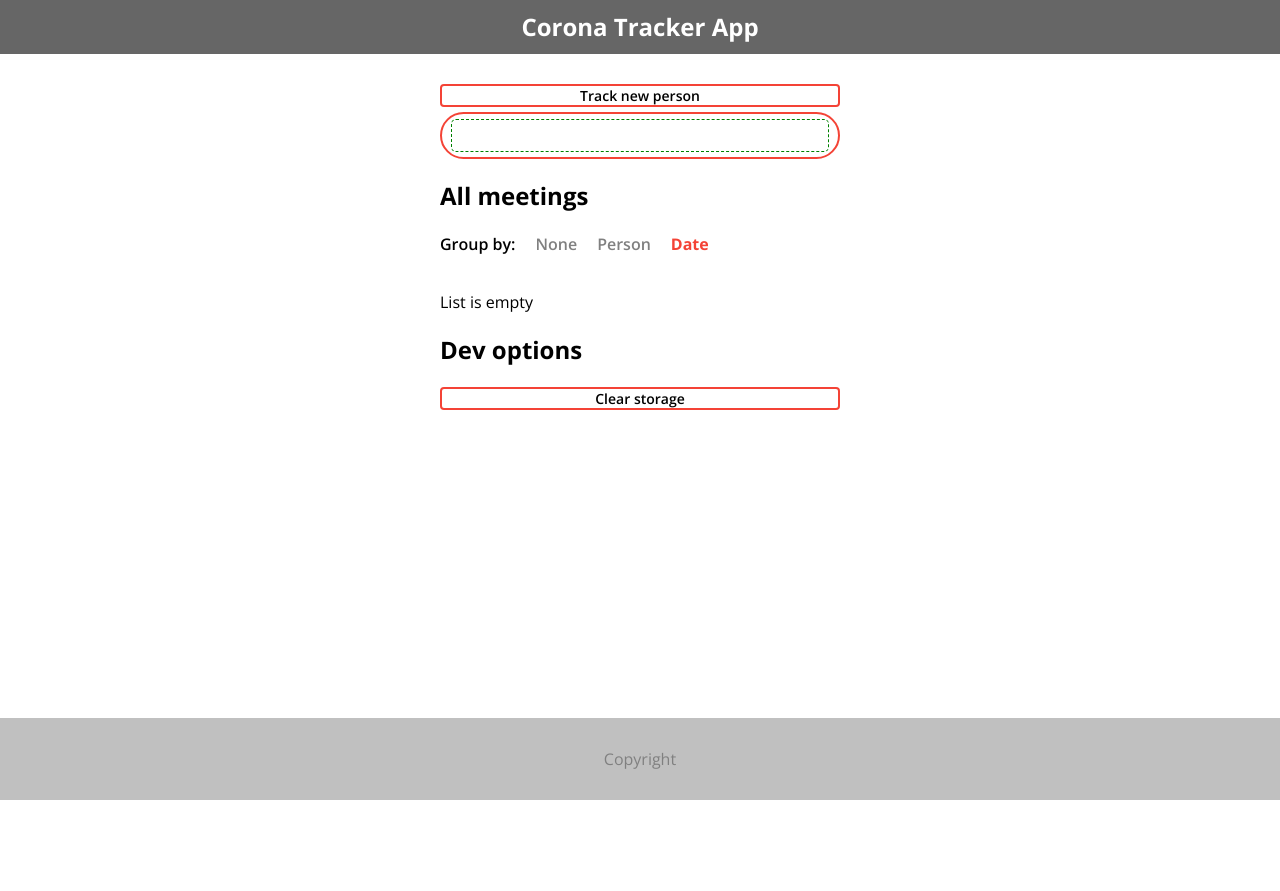
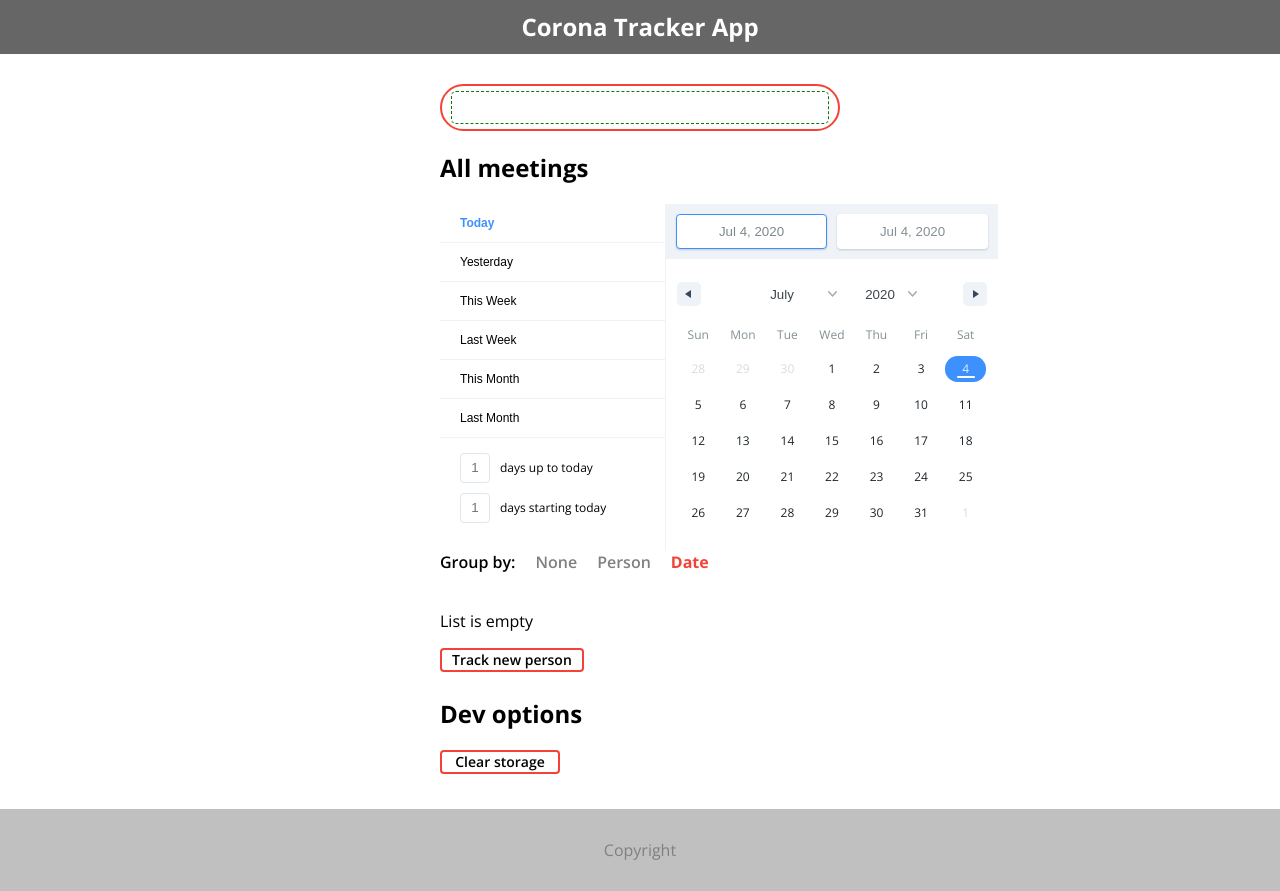
Before and after one commit to AleksandarAleksandar/corona-meeting-tracker, a React (Create React App) app: page / in a window 1280 px wide. Before the commit the page ends 800 px from the top, so only its background shows below. Built offline with nearby package versions, Linux system fonts and the light colour scheme.

Commit message:
date range working

```diff
--- a/package.json
+++ b/package.json
@@ -6,7 +6,9 @@
     "@testing-library/jest-dom": "^4.2.4",
     "@testing-library/react": "^9.3.2",
     "@testing-library/user-event": "^7.1.2",
+    "date-fns": "^2.14.0",
     "react": "^16.13.1",
+    "react-date-range": "^1.0.3",
     "react-dom": "^16.13.1",
     "react-redux": "^7.2.0",
     "react-scripts": "3.4.1",
--- a/src/components/App.js
+++ b/src/components/App.js
@@ -25,27 +25,32 @@ function App(props) {
   }
 
   let jsxRoute = null;
+  let jsxBtn = null;
   if (props.route === 'ADD') {
     jsxRoute = (<MeetingForm />)
   } else {
-    jsxRoute = (<Results />)
+    jsxRoute = (<Results />);
+    jsxBtn = (
+      <p>
+        <Btn inline title={'Track new person'} handleClick={_routeAdd} />
+      </p>
+    );
   }
 
   return (
     <div className="app">
       <Toasts />
-
       <div className="header"><h1>Corona Tracker App</h1></div>
       <div className="main">
         <div className="wrapper">
-          <Btn title={'Track new person'} handleClick={_routeAdd} />
 
-          <SearchForm dispatch={props.dispatch}/>
+          <SearchForm dispatch={props.dispatch} />
 
           {jsxRoute}
+          {jsxBtn}
 
           <h2>Dev options</h2>
-          <Btn title={'Clear storage'} handleClick={_devClearStorage} />
+          <Btn inline title={'Clear storage'} handleClick={_devClearStorage} />
         </div>
       </div>
       <div className="footer">Copyright</div>
--- a/src/components/Results.js
+++ b/src/components/Results.js
@@ -1,10 +1,13 @@
 import React from 'react'
 import { connect } from 'react-redux'
-import { search, groupBy } from '../utils/filter-utils'
+import { search, filterByDate, groupBy } from '../utils/filter-utils'
 import Spinner from './Spinner'
 import { actionMeetingsNeeded } from '../actions/actions'
 import MeetingsGroup from './MeetingsGroup'
 import MeetingItem from './MeetingItem'
+import 'react-date-range/dist/styles.css'; // main style file
+import 'react-date-range/dist/theme/default.css'; // theme css file
+import { DateRangePicker } from 'react-date-range';
 
 
 class Results extends React.Component {
@@ -12,8 +15,19 @@ class Results extends React.Component {
     super(props)
     this.state = ({
       makeGroups: true,
-      groupByPerson: false
+      groupByPerson: false,
+      startDate: new Date(),
+      endDate: new Date()
     })
+    this.handleSelect = this.handleSelect.bind(this);
+  }
+
+  handleSelect(range) {
+    console.log(range); // native Date object
+    this.setState({
+      startDate: range.selection.startDate,
+      endDate: range.selection.endDate
+    });
   }
 
   componentDidMount() {
@@ -29,9 +43,13 @@ class Results extends React.Component {
     if (!Array.isArray(meetings)) {
       meetings = [];
     }
-    let meetingsFiltered = search(meetings, props.searchQuerry);
 
-    let meetingGroupsObj = groupBy(meetingsFiltered, this.state.groupByPerson);
+  // filtering by search query
+    let meetingsFilteredByString = search(meetings, props.searchQuerry);
+    // filtering by date range
+    let meetingsFilteredByDateRange = filterByDate(meetings, this.state.startDate, this.state.endDate);
+    // grouping
+    let meetingGroupsObj = groupBy(meetingsFilteredByDateRange, this.state.groupByPerson);
 
     // PRESENTATION
 
@@ -49,7 +67,7 @@ class Results extends React.Component {
 
     } else {
       // simple items rendering without groups
-      jsx = meetingsFiltered.map((item, index) => {
+      jsx = meetingsFilteredByString.map((item, index) => {
         return (
           <MeetingItem key={index} meeting={item} />
         );
@@ -58,7 +76,7 @@ class Results extends React.Component {
     }
 
 
-    if (meetingsFiltered.length === 0) {
+    if (meetingsFilteredByString.length === 0) {
       jsx = (
         <p>List is empty</p>
       )
@@ -89,9 +107,21 @@ class Results extends React.Component {
       }
     }
 
+    //
+    const selectionRange = {
+      startDate: this.state.startDate,
+      endDate: this.state.endDate,
+      key: 'selection',
+      dateDisplayFormat: 'yyyy-MM-dd'
+    }
+
     return (
       <div className="section-results">
         <h2>{jsxTitle}</h2>
+        <DateRangePicker
+          ranges={[selectionRange]}
+          onChange={this.handleSelect}
+        />
         <div className="filter">
           <div className="title">Group by:</div>
           <div
--- a/src/utils/filter-utils.js
+++ b/src/utils/filter-utils.js
@@ -1,3 +1,5 @@
+import { tr } from "date-fns/locale";
+
 const search = (meetings, q) => {
   let results = [];
   results = meetings.filter((item) => {
@@ -11,6 +13,31 @@ const search = (meetings, q) => {
     return false;
   })
   return results;
+};
+
+
+const filterByDate = (meetings, startDate, endDate) => {
+  let meetingsFiltered = meetings.filter(item => {
+    let inRange = false;
+    try {
+      console.log(item.date);
+      let d = new Date(item.date);
+      var d1 = new Date(startDate);
+      var d2 = new Date(endDate);
+      d2.setHours(d2.getHours() + 1); // fix
+      if (d >= d1 && d <= d2) {
+        inRange = true;
+      }
+    } catch (error) {
+      console.log('Error - at least one of the dates is not valid')
+      console.log(error)
+    }
+    if (inRange) {
+      return true;
+    }
+  });
+
+  return meetingsFiltered;
 };
 
 
@@ -36,4 +63,4 @@ const groupBy = (meetings, groupByPerson) => {
 };
 
 
-export { search, groupBy };
+export { search, filterByDate, groupBy };
```
Also changed, not shown: 1 other file (tests, documents, lock files or other folders).
